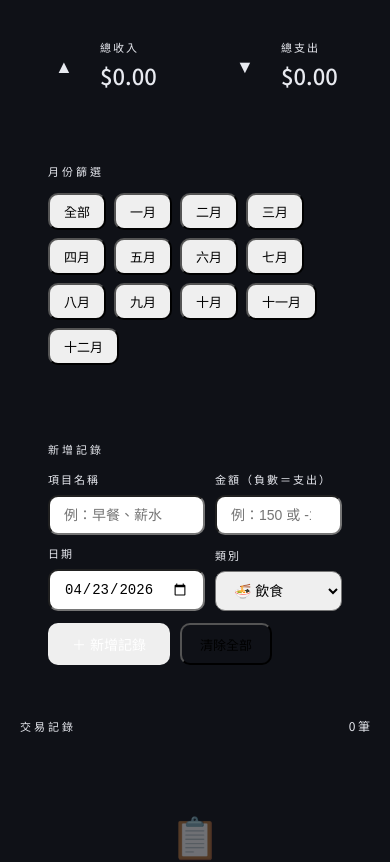
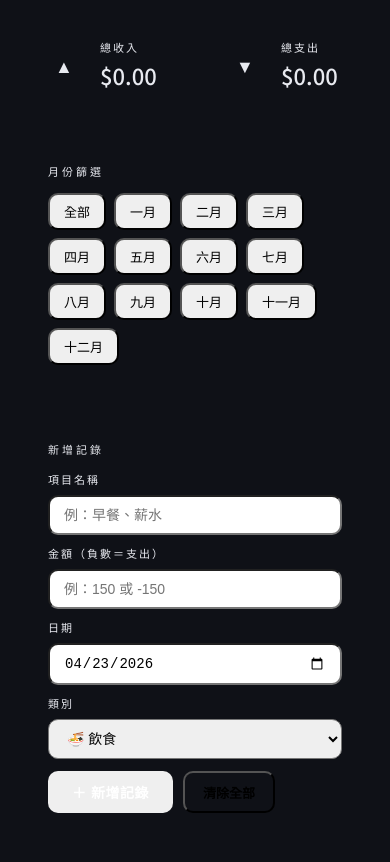
Before and after one commit to youzhen0827/expense-tracker, a plain HTML site: page index.html in a window 390 px wide. Shown: the part 246-1108 px from the top of the page. Drawn offline with Linux system fonts and the light colour scheme.

Commit message:
Update index.html

```diff
--- a/index.html
+++ b/index.html
@@ -155,9 +155,9 @@ pointer-events: none;
 .form-field input, .form-field select { background: var(–bg); border: 1px solid var(–border); border-radius: 10px; color: var(–text); font-family: var(–sans); font-size: 14px; padding: 10px 14px; width: 100%; transition: border-color 0.2s; outline: none; }
 .form-field input:focus, .form-field select:focus { border-color: var(–accent); }
 .form-field select option { background: var(–surface2); }
-.add-btn { background: var(–accent); border: none; border-radius: 10px; color: #fff; font-family: var(–sans); font-size: 14px; font-weight: 500; padding: 10px 24px; cursor: pointer; transition: all 0.2s; white-space: nowrap; height: 42px; }
+.add-btn { background: var(–accent); border: none; border-radius: 10px; color: #ffffff; font-family: var(–sans); font-size: 14px; font-weight: 700; padding: 10px 24px; cursor: pointer; transition: all 0.2s; white-space: nowrap; height: 42px; letter-spacing: 0.5px; }
 .add-btn:hover { opacity: 0.85; transform: translateY(-1px); }
-.clear-btn { background: transparent; border: 1px solid var(–border); border-radius: 10px; color: var(–text-dim); font-family: var(–sans); font-size: 13px; padding: 10px 18px; cursor: pointer; transition: all 0.2s; height: 42px; white-space: nowrap; }
+.clear-btn { background: transparent; border: 2px solid var(–text-dim); border-radius: 10px; color: var(–text); font-family: var(–sans); font-size: 13px; font-weight: 600; padding: 10px 18px; cursor: pointer; transition: all 0.2s; height: 42px; white-space: nowrap; }
 .clear-btn:hover { border-color: var(–red); color: var(–red); }
 
 .list-header { display: flex; justify-content: space-between; align-items: center; margin-bottom: 12px; }
@@ -185,8 +185,11 @@ pointer-events: none;
 .toast { position: fixed; bottom: 30px; left: 50%; transform: translateX(-50%) translateY(20px); background: var(–surface2); border: 1px solid var(–border); border-radius: 12px; padding: 12px 24px; font-size: 13px; color: var(–text); opacity: 0; transition: all 0.3s; pointer-events: none; z-index: 999; white-space: nowrap; }
 .toast.show { opacity: 1; transform: translateX(-50%) translateY(0); }
 
+@media (max-width: 900px) {
+.form-grid { grid-template-columns: 1fr 1fr; }
+}
 @media (max-width: 600px) {
-.form-grid { grid-template-columns: 1fr 1fr; }
+.form-grid { grid-template-columns: 1fr; }
 .balance-amount { font-size: 32px; }
 .logo { font-size: 20px; }
 }
```
